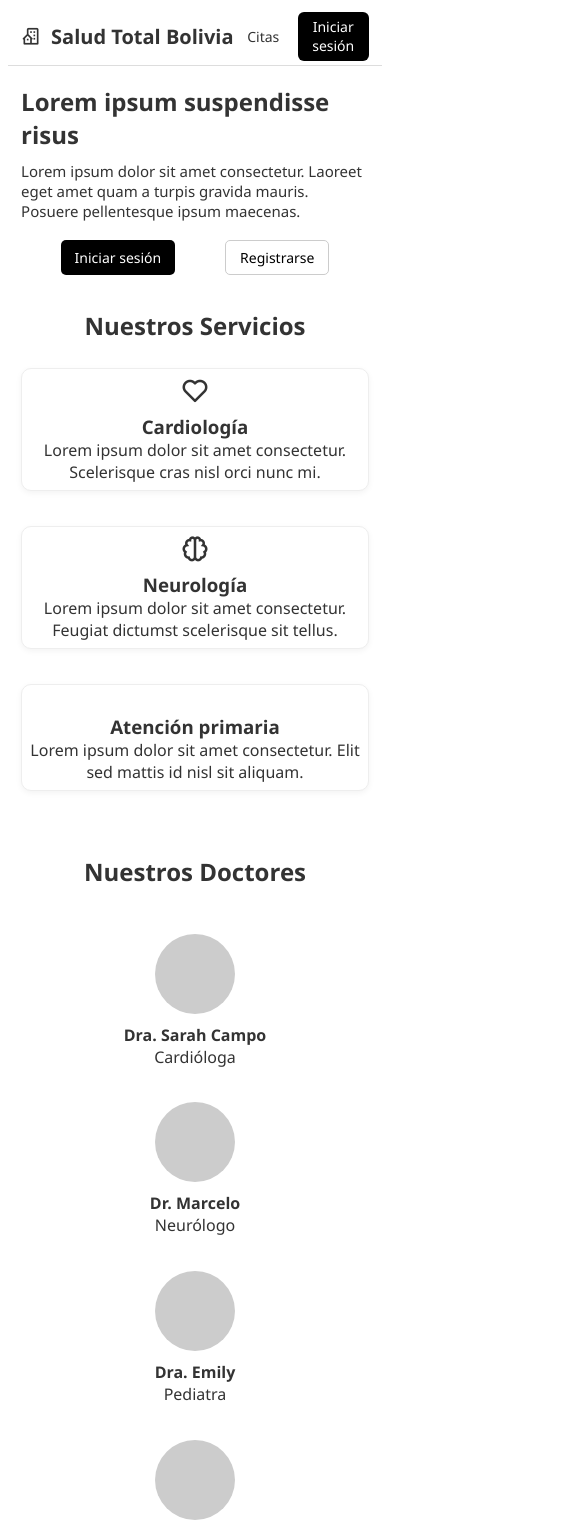
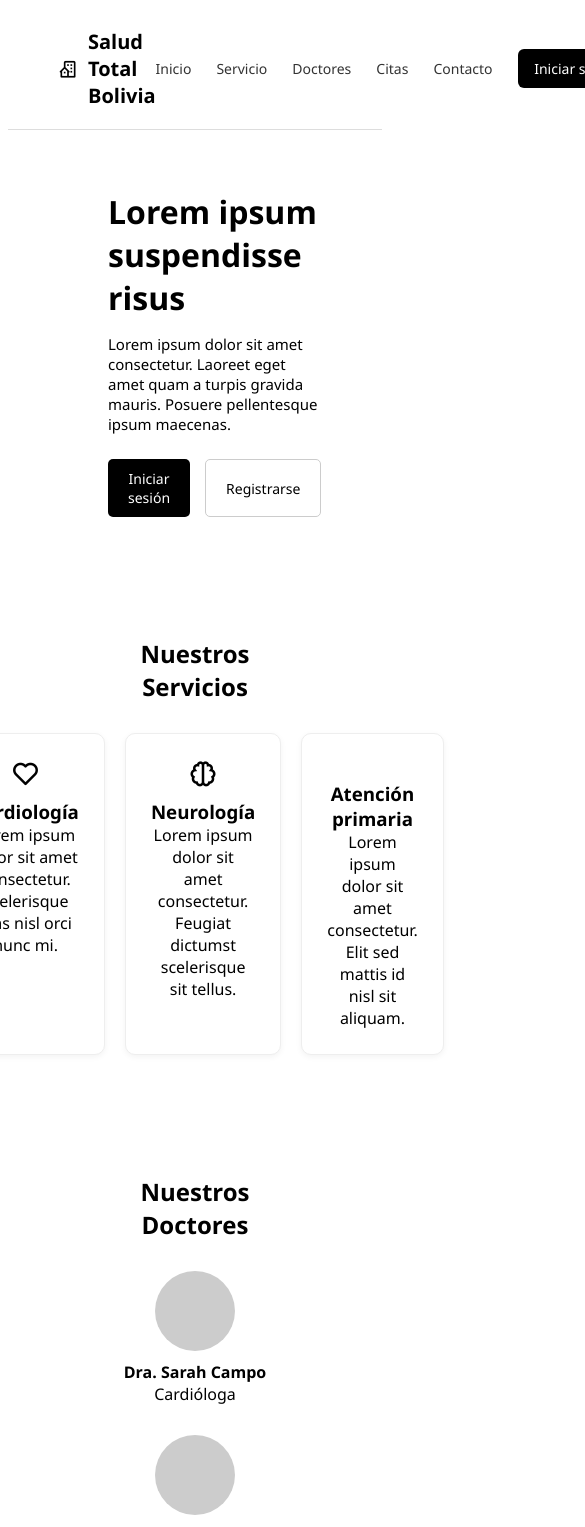
Before and after one commit to BO-saludTotal/SaludTotal-frontend, an Angular app in the folder frontend/: page /home in a window 390 px wide. Shown: the top 1527 px of the page, 585 px wide, since content can reach past the window. Built offline with nearby package versions, Linux system fonts and the light colour scheme.

Commit message:
Revert "Main"

```diff
--- a/frontend/src/app/paginas/home/home.component.html
+++ b/frontend/src/app/paginas/home/home.component.html
@@ -10,17 +10,6 @@
     <a href="#">Citas</a>
     <a href="#">Contacto</a>
 
-    <div class="dropdown">
-      <button class="dropbtn">Iniciar sesión</button>
-      <div class="dropdown-content">
-        <a [routerLink]="['/login-paciente']">Paciente</a>
-        <a [routerLink]="['/login-doctor']">Doctor</a>
-        <a [routerLink]="['/login-administrador']">Administrador</a>
-      </div>
-    </div>
-  </nav>
-  <nav class="nav-mini">
-    <a href="#">Citas</a>
     <div class="dropdown">
       <button class="dropbtn">Iniciar sesión</button>
       <div class="dropdown-content">
--- a/frontend/src/app/paginas/home/home.component.scss
+++ b/frontend/src/app/paginas/home/home.component.scss
@@ -1,116 +1,79 @@
 * {
     margin: 0;
     padding: 0;
-
     box-sizing: border-box;
     font-family: 'Segoe UI', sans-serif;
+  }
+
+  body {
+    background-color: #fff;
+    color: #333;
   }
 
   .header {
     display: flex;
     justify-content: space-between;
     align-items: center;
-    padding: 1% 3.5%;
+    padding: 20px 50px;
     background-color: #fff;
     border-bottom: 1px solid #ddd;
     position: sticky;
     top: 0;
-    color: #333;
-    max-width: 100vw;
   }
 
   .logo {
+    font-size: 20px;
+    font-weight: bold;
     display: flex;
-    flex-direction: row;
     align-items: center;
-    font-size: 1.25rem; //20px
-    font-weight: bold;
-    justify-content: space-between;
-    flex-basis: 16.5%;
-  }
-
-  @media screen and (max-width: 480px){
-    .logo {
-      flex-basis: 65%;
-      gap: 10px;
-      justify-content: flex-start;
-    }
+    gap: 10px;
   }
 
   .nav {
     display: flex;
-    flex-direction: row;
     align-items: center;
-    flex-basis: 37%;
-    justify-content: space-between;
-  }
-  .nav-mini{
-    display: none;
+    gap: 25px;
   }
 
-  @media screen and (max-width: 480px){
-    .nav {
-      display: none;
-    }
-     .nav-mini{
-      display: flex;
-      flex-direction: row;
-      align-items: center;
-      flex-basis: 35%;
-      justify-content: space-between;
-    }
+  .nav a {
+    text-decoration: none;
+    color: #333;
+    font-size: 14px;
   }
 
-  .nav a, .nav-mini a {
-    text-decoration: none;
-    color: #333;
-    font-size: 0.875rem; // 14px
-  }
-
-  .nav-mini a{
-    padding-right: 15%;
-  }
-
-  /*.login-btn {
-    display: flex;
-    flex-basis: 25%;
+  .login-btn {
     background-color: #111;
     color: white;
     border: none;
+    padding: 8px 16px;
     border-radius: 5px;
     cursor: pointer;
-    font-size: 0.875rem; //14px
+    font-size: 14px;
     position: relative;
-  }*/
+  }
 
   .dropdown {
     position: relative;
-    display: flex;
-    flex-basis: 25%;
-  }
-
-  @media screen and (max-width: 480px){
-    .dropdown {
-      flex-basis: 70%;
-    }
+    display: inline-block;
   }
 
   .dropbtn {
     background-color: #000;
     color: white;
-    padding: 8% 12%;
+    padding: 10px 16px;
     border: none;
     cursor: pointer;
     font-weight: 500;
     border-radius: 6px;
-    font-size: 0.875rem; //14px
+    font-size: 14px;
+    min-width: 120px;
   }
 
   .dropdown-content {
     display: none;
     position: absolute;
     background-color: #000;
-    width: 94%;
+    min-width: 120px;
     border-top-left-radius: 0px;
     border-top-right-radius: 0px;
     border-bottom-left-radius: 8px;
@@ -120,15 +83,9 @@
     box-shadow: 0px 4px 6px -1px rgba(0, 0, 0, 0.1);
   }
 
-   @media screen and (max-width: 480px){
-    .dropdown-content {
-        width: 100%;
-    }
-   }
-
   .dropdown-content a {
     color: white;
-    padding: 11% 12.5%;
+    padding: 12px 16px;
     text-decoration: none;
     display: block;
     font-weight: 400;
@@ -147,61 +104,39 @@
     display: block;
   }
 
+
+
   .hero {
     display: flex;
-    flex-direction: row;
     justify-content: space-between;
     align-items: center;
-    padding: 5% 3.5%;
-    color: #333;
-    background-color: #fff;
-    max-width: 100vw;
-  }
-
-  @media screen and (max-width: 480px){
-    .hero{
-      flex-direction: column;
-      /*height: 70vh;*/
-    }
+    padding: 60px 100px;
+    gap: 40px;
   }
 
   .hero-text {
-    flex-basis: 36%;
+    max-width: 500px;
   }
 
   .hero-text h1 {
-    font-size: 2rem; //32px
-    margin-bottom: 3%;
+    font-size: 32px;
+    margin-bottom: 15px;
   }
 
   .hero-text p {
-    margin-bottom: 5.5%;
-    font-size: 0.9375rem; // 15px
+    margin-bottom: 25px;
+    font-size: 15px;
   }
 
   .hero-buttons {
     display: flex;
-    gap: 3%;
-  }
-
-  @media screen and (max-width: 480px){
-    .hero-text {
-      flex-basis: 50%;
-    }
-    .hero-text h1 {
-      font-size: 1.5rem; //32px
-    }
-    .hero-buttons {
-      display: flex;
-      justify-content: space-evenly;
-      gap: 3%;
-    }
+    gap: 15px;
   }
 
   .btn-black, .btn-white {
-    padding: 2% 4%;
+    padding: 10px 20px;
     border-radius: 5px;
-    font-size: 0.875rem; // 14px
+    font-size: 14px;
     cursor: pointer;
     border: none;
   }
@@ -218,104 +153,52 @@
   }
 
   .hero-image {
-    flex-basis: 29%;
-    height: 35vh;
+    width: 400px;
+    height: 250px;
     background-color: #ccc;
     border-radius: 10px;
   }
 
-  @media screen and (max-width: 480px){
-    .hero-image {
-      display: none;
-    }
-  }
-
-  .services{
-    display: flex;
-    flex-direction: column;
-
-    background-color: #fff;
-    color: #333;
-
-    padding: 4% 3.5%;
+  .services, .doctors {
+    padding: 60px 100px;
     text-align: center;
   }
 
   .services h2, .doctors h2 {
-    margin-bottom: 2.5%;
-    font-size: 1.5rem; // 24px
+    margin-bottom: 30px;
+    font-size: 24px;
   }
 
   .service-cards {
     display: flex;
-    justify-content: space-between;
-  }
-
-  @media screen and (max-width: 480px){
-    .service-cards {
-      flex-direction: column;
-      margin-top: 5%;
-    }
+    justify-content: center;
+    gap: 20px;
   }
 
   .card {
-    flex-basis: 32%;
     background-color: #fff;
     border: 1px solid #eee;
     border-radius: 10px;
-    padding: 2%;
+    padding: 25px;
+    width: 250px;
     text-align: center;
     box-shadow: 0 2px 6px rgba(0,0,0,0.05);
   }
 
-  @media screen and (max-width: 480px){
-    .card{
-      margin-bottom: 10%;
-    }
-  }
-
   .card i {
-    font-size: 1.875rem; // 30px
-    margin-bottom: 2.5%;
-  }
-
-  .doctors {
-    display: flex;
-    flex-direction: column;
-    background-color: #fff; //#f5f5f5
-    color: #333;
-    padding: 4% 3.5%;
-    text-align: center;
-  }
-
-  @media screen and (max-width: 480px){
-    .doctors {
-      margin-bottom: 15%;
-    }
+    font-size: 30px;
+    margin-bottom: 10px;
   }
 
   .doctor-cards {
     display: flex;
-    flex-direction: row;
-    justify-content: space-between;
-    padding-top: 0.5%;
-  }
-
-  @media screen and (max-width: 480px){
-    .doctor-cards {
-      flex-direction: column;
-    }
+    justify-content: center;
+    gap: 30px;
+    flex-wrap: wrap;
   }
 
   .doctor {
-    flex-basis: 24%;
     text-align: center;
-  }
-
-  @media screen and (max-width: 480px){
-    .doctor {
-      margin-top: 10%;
-    }
   }
 
   .circle {
@@ -328,49 +211,27 @@
 
   footer {
     background-color: #f5f5f5;
-    padding: 3.5% 3.5%;
-    color: #333;
-    max-width: 100vw;
+    padding: 40px 100px;
   }
 
   .footer-content {
     display: flex;
-    flex-basis: 100%;
     justify-content: space-between;
-  }
-
-  @media screen and (max-width: 480px){
-    .footer-content {
-      flex-direction: column;
-    }
+    flex-wrap: wrap;
+    gap: 30px;
   }
 
   .footer-section h4 {
-    margin-bottom: 6.5%;
-  }
-
-  @media screen and (max-width: 480px){
-    .footer-section{
-      margin-bottom: 6%;
-    }
-    .footer-section h4 {
-      margin-bottom: 2.5%;
-    }
+    margin-bottom: 10px;
   }
 
   .footer-section a {
     text-decoration: none;
     color: #000;
-    font-size: 0.875rem; // 14px
+    font-size: 14px;
   }
 
   .socials i {
-    font-size: 1.25rem; // 20px
+    font-size: 20px;
     margin-right: 10px;
   }
-
-  @media screen and (max-width: 480px){
-    .socials i {
-      margin-right: 25px;
-    }
-  }
```
